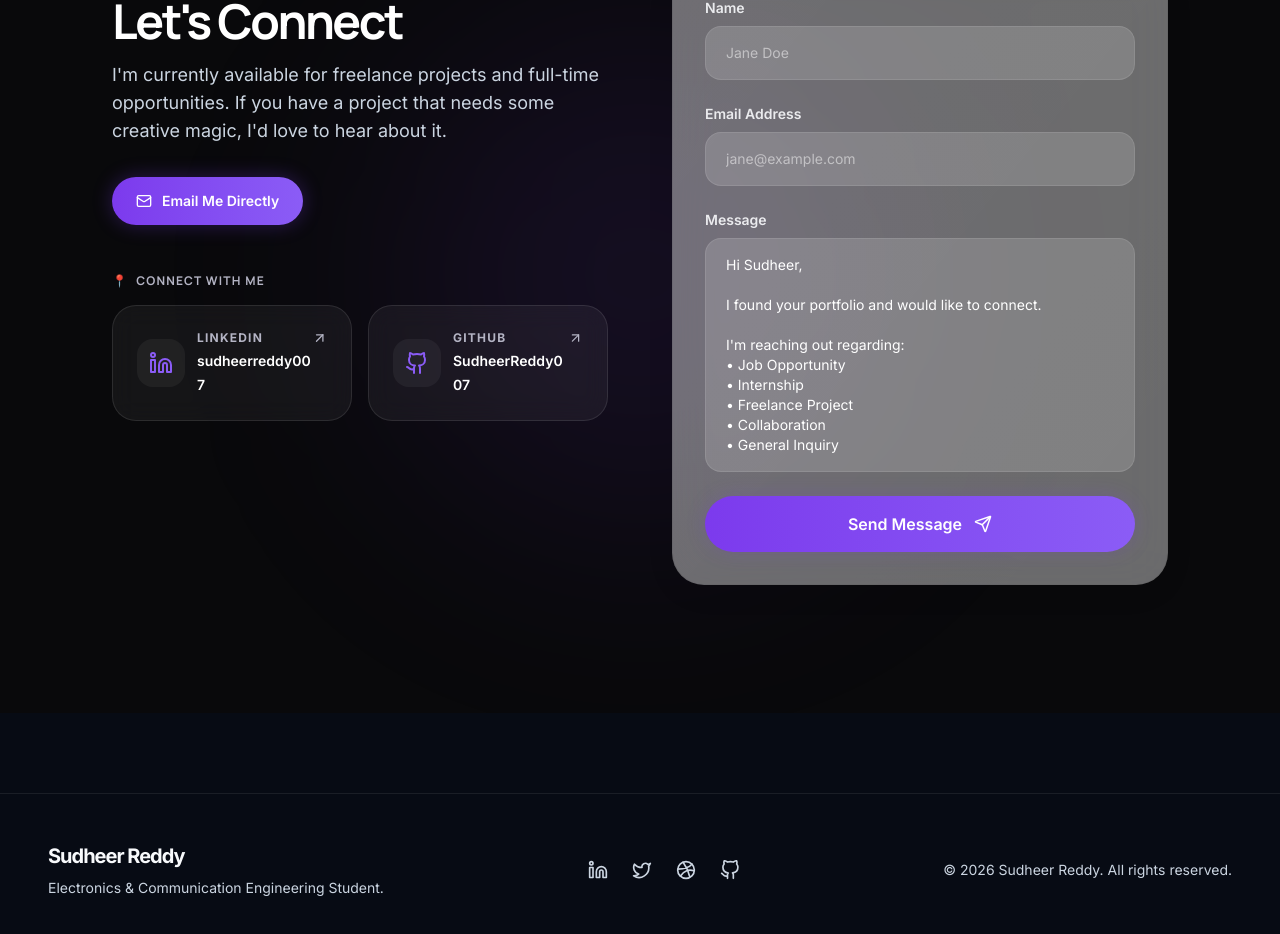
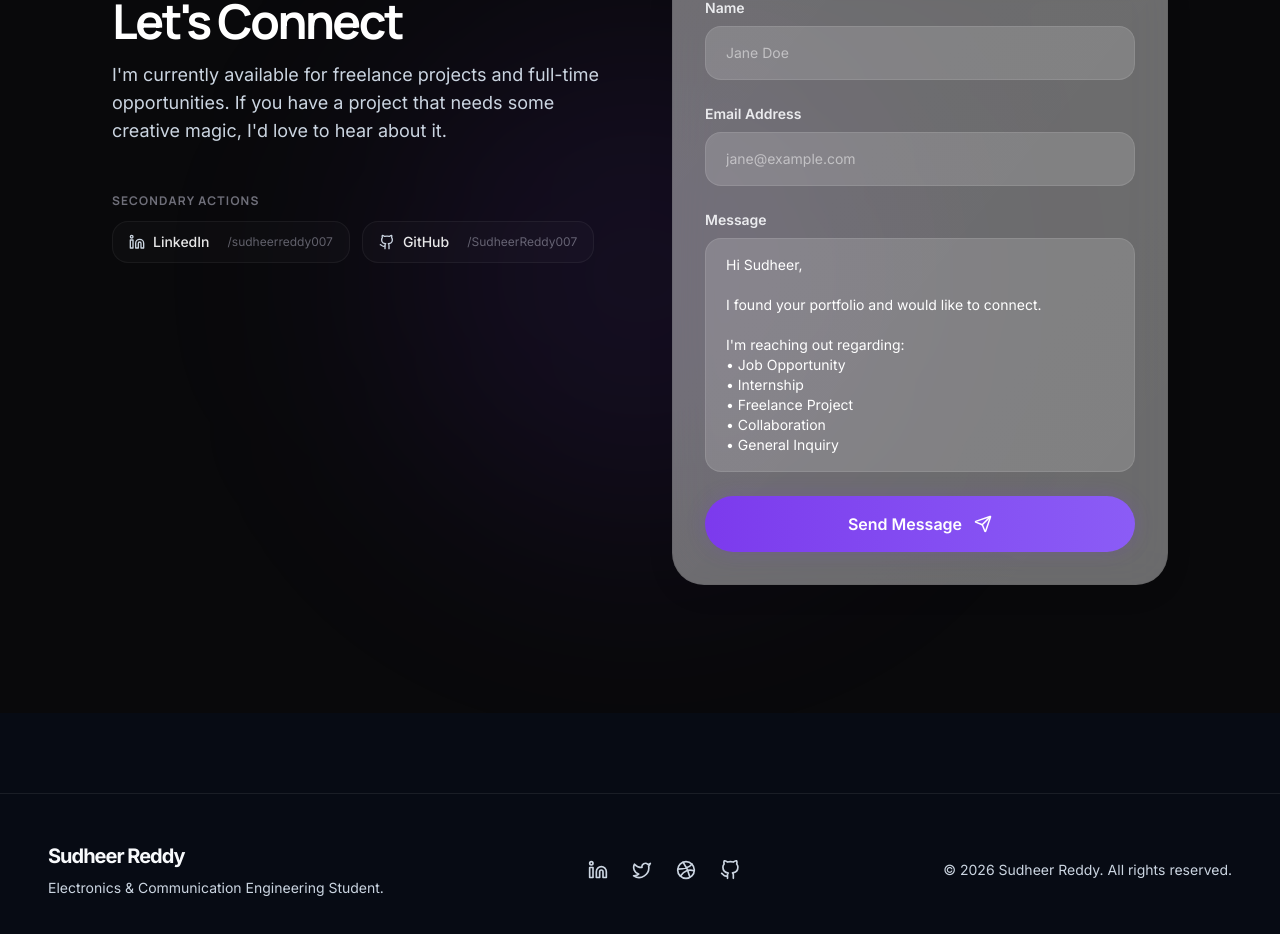
Before and after one commit to SudheerReddy007/SUDHEER-PORTFOLIO, a Next.js app: page / in a window 1280 px wide. Shown: the part 3399-4333 px from the top of the page. Built offline with nearby package versions, Linux system fonts and the light colour scheme.

Commit message:
Refine Contact section: remove direct email CTA and replace social cards with minimal SaaS style inline links

```diff
--- a/package.json
+++ b/package.json
@@ -9,6 +9,7 @@
     "lint": "eslint"
   },
   "dependencies": {
+    "@emailjs/browser": "^4.4.1",
     "clsx": "^2.1.1",
     "framer-motion": "^12.42.2",
     "lucide-react": "^1.24.0",
--- a/src/components/sections/Contact.tsx
+++ b/src/components/sections/Contact.tsx
@@ -1,9 +1,10 @@
 "use client";
 
 import { motion, AnimatePresence } from "framer-motion";
-import { Send, Mail, ArrowUpRight } from "lucide-react";
+import { Send } from "lucide-react";
 import { useState } from "react";
 import { CONTACT_EMAIL } from "@/constants";
+import emailjs from "@emailjs/browser";
 
 // Custom inline SVG icons for social platforms because of local lucide-react version compatibility
 const GithubIcon = (props: React.SVGProps<SVGSVGElement>) => (
@@ -47,9 +48,18 @@ export function Contact() {
     e.preventDefault();
 
     // Validation
-    if (!name.trim()) return;
-    if (!email.trim() || !/^[^\s@]+@[^\s@]+\.[^\s@]+$/.test(email)) return;
-    if (!message.trim()) return;
+    if (!name.trim()) {
+      console.warn("EmailJS Submission Blocked: Name cannot be empty.");
+      return;
+    }
+    if (!email.trim() || !/^[^\s@]+@[^\s@]+\.[^\s@]+$/.test(email)) {
+      console.warn("EmailJS Submission Blocked: Invalid Email Address.");
+      return;
+    }
+    if (!message.trim()) {
+      console.warn("EmailJS Submission Blocked: Message body cannot be empty.");
+      return;
+    }
 
     setStatus("submitting");
 
@@ -57,25 +67,30 @@ export function Contact() {
     const publicKey = "6rCybvFtcbAahUoIo";
     const templateId = "YOUR_TEMPLATE_ID";
 
+    const templateParams = {
+      from_name: name,
+      from_email: email,
+      message: message,
+    };
+
+    console.log("Sending email via EmailJS browser SDK...", {
+      serviceId,
+      templateId,
+      publicKey,
+      templateParams
+    });
+
     try {
-      const response = await fetch("https://api.emailjs.com/api/v1.0/email/send", {
-        method: "POST",
-        headers: {
-          "Content-Type": "application/json",
-        },
-        body: JSON.stringify({
-          service_id: serviceId,
-          template_id: templateId,
-          user_id: publicKey,
-          template_params: {
-            from_name: name,
-            from_email: email,
-            message: message,
-          },
-        }),
-      });
+      const result = await emailjs.send(
+        serviceId,
+        templateId,
+        templateParams,
+        publicKey
+      );
 
-      if (response.ok) {
+      console.log("EmailJS Send Successful. Response Status:", result.status, "Response Text:", result.text);
+
+      if (result.status === 200) {
         setToast({
           message: "✅ Thank you! Your message has been sent successfully. I'll get back to you soon.",
           type: "success"
@@ -86,6 +101,7 @@ export function Contact() {
         setStatus("success");
         setTimeout(() => setToast(null), 5000);
       } else {
+        console.error("EmailJS SDK returned non-200 code:", result);
         setToast({
           message: "❌ Failed to send your message. Please try again.",
           type: "error"
@@ -93,7 +109,15 @@ export function Contact() {
         setStatus("error");
         setTimeout(() => setToast(null), 5000);
       }
-    } catch (error) {
+    } catch (error: any) {
+      console.error("EmailJS Send Failed. Error details logged below:");
+      console.error(error);
+      if (error && typeof error === "object") {
+        console.error("HTTP Response details:", {
+          status: error.status,
+          text: error.text
+        });
+      }
       setToast({
         message: "❌ Failed to send your message. Please try again.",
         type: "error"
@@ -101,7 +125,6 @@ export function Contact() {
       setStatus("error");
       setTimeout(() => setToast(null), 5000);
     } finally {
-      // Revert status to idle so the user can send again if needed, or if it failed
       setTimeout(() => setStatus("idle"), 1000);
     }
   };
@@ -159,68 +182,39 @@ export function Contact() {
               </p>
             </div>
 
-            {/* Email CTA Button */}
-            <div className="flex justify-start">
-              <a
-                href="https://mail.google.com/mail/?view=cm&fs=1&to=sudheer.sreeyapureddy@gmail.com&su=Connect%20via%20Portfolio&body=Hi%20Sudheer,%0A%0AI%20visited%20your%20portfolio%20and%20would%20like%20to%20connect.%0A%0ARegards,"
-                target="_blank"
-                rel="noopener noreferrer"
-                className="inline-flex items-center gap-2.5 px-6 py-3.5 rounded-full bg-gradient-to-r from-[#7C3AED] to-[#8B5CF6] text-white text-sm font-semibold shadow-[0_0_20px_rgba(124,58,237,0.3)] hover:shadow-[0_0_30px_rgba(139,92,246,0.5)] hover:scale-105 transition-all duration-300"
-              >
-                <Mail size={16} />
-                Email Me Directly
-              </a>
-            </div>
-
-            {/* Social Cards Group */}
-            <div className="flex flex-col gap-4 mt-4">
-              <h3 className="text-xs font-bold uppercase tracking-widest text-[#B4B4C4] text-left flex items-center gap-2">
-                <span>📍</span> Connect With Me
+            {/* Social Links - Minimal Style */}
+            <div className="flex flex-col gap-3 mt-4">
+              <h3 className="text-xs font-bold uppercase tracking-widest text-[#B4B4C4]/60 text-left">
+                Secondary Actions
               </h3>
 
-              <div className="grid grid-cols-1 sm:grid-cols-2 gap-4">
-                {/* LinkedIn Card */}
+              <div className="flex flex-col sm:flex-row gap-3">
+                {/* LinkedIn Link */}
                 <a
                   href="https://www.linkedin.com/in/sudheerreddy007/"
                   target="_blank"
                   rel="noopener noreferrer"
-                  className="group relative block p-6 rounded-2xl border border-white/10 bg-white/5 backdrop-blur-md transition-all duration-300 hover:-translate-y-1 hover:border-[#8B5CF6]/50 hover:shadow-[0_0_30px_rgba(139,92,246,0.15)]"
+                  className="inline-flex items-center justify-between sm:justify-start gap-2.5 px-4 py-2.5 rounded-xl border border-white/5 bg-white/[0.02] hover:bg-white/[0.06] hover:border-white/10 hover:shadow-md transition-all duration-200 text-sm group cursor-pointer w-full sm:w-auto"
                 >
-                  <div className="absolute inset-0 bg-gradient-to-br from-[#8B5CF6]/10 to-transparent opacity-0 group-hover:opacity-100 transition-opacity duration-300 rounded-2xl" />
-                  <div className="flex items-start justify-between relative z-10">
-                    <div className="flex items-center gap-3">
-                      <div className="p-3 rounded-xl bg-white/5 text-[#8B5CF6] group-hover:bg-[#8B5CF6]/20 group-hover:text-white transition-all duration-300">
-                        <LinkedinIcon className="w-6 h-6" />
-                      </div>
-                      <div className="text-left">
-                        <span className="text-xs text-[#B4B4C4] block uppercase font-bold tracking-widest mb-0.5">LinkedIn</span>
-                        <span className="font-semibold text-white text-sm group-hover:text-[#8B5CF6] transition-colors break-all">sudheerreddy007</span>
-                      </div>
-                    </div>
-                    <ArrowUpRight size={16} className="text-[#B4B4C4] group-hover:text-white transition-colors" />
+                  <div className="flex items-center gap-2">
+                    <LinkedinIcon className="w-4 h-4 text-muted-foreground group-hover:text-white transition-all duration-200 group-hover:-translate-y-0.5 group-hover:translate-x-0.5" />
+                    <span className="font-medium text-white/90">LinkedIn</span>
                   </div>
+                  <span className="text-xs text-[#B4B4C4]/50 ml-auto sm:ml-2">/sudheerreddy007</span>
                 </a>
 
-                {/* GitHub Card */}
+                {/* GitHub Link */}
                 <a
                   href="https://github.com/SudheerReddy007"
                   target="_blank"
                   rel="noopener noreferrer"
-                  className="group relative block p-6 rounded-2xl border border-white/10 bg-white/5 backdrop-blur-md transition-all duration-300 hover:-translate-y-1 hover:border-[#8B5CF6]/50 hover:shadow-[0_0_30px_rgba(139,92,246,0.15)]"
+                  className="inline-flex items-center justify-between sm:justify-start gap-2.5 px-4 py-2.5 rounded-xl border border-white/5 bg-white/[0.02] hover:bg-white/[0.06] hover:border-white/10 hover:shadow-md transition-all duration-200 text-sm group cursor-pointer w-full sm:w-auto"
                 >
-                  <div className="absolute inset-0 bg-gradient-to-br from-[#8B5CF6]/10 to-transparent opacity-0 group-hover:opacity-100 transition-opacity duration-300 rounded-2xl" />
-                  <div className="flex items-start justify-between relative z-10">
-                    <div className="flex items-center gap-3">
-                      <div className="p-3 rounded-xl bg-white/5 text-[#8B5CF6] group-hover:bg-[#8B5CF6]/20 group-hover:text-white transition-all duration-300">
-                        <GithubIcon className="w-6 h-6" />
-                      </div>
-                      <div className="text-left">
-                        <span className="text-xs text-[#B4B4C4] block uppercase font-bold tracking-widest mb-0.5">GitHub</span>
-                        <span className="font-semibold text-white text-sm group-hover:text-[#8B5CF6] transition-colors break-all">SudheerReddy007</span>
-                      </div>
-                    </div>
-                    <ArrowUpRight size={16} className="text-[#B4B4C4] group-hover:text-white transition-colors" />
+                  <div className="flex items-center gap-2">
+                    <GithubIcon className="w-4 h-4 text-muted-foreground group-hover:text-white transition-all duration-200 group-hover:-translate-y-0.5 group-hover:translate-x-0.5" />
+                    <span className="font-medium text-white/90">GitHub</span>
                   </div>
+                  <span className="text-xs text-[#B4B4C4]/50 ml-auto sm:ml-2">/SudheerReddy007</span>
                 </a>
               </div>
             </div>
```
Also changed, not shown: 1 other file (tests, documents, lock files or other folders).
